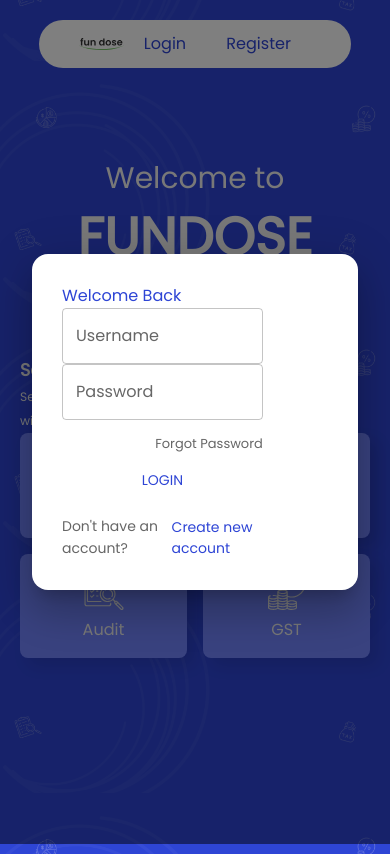
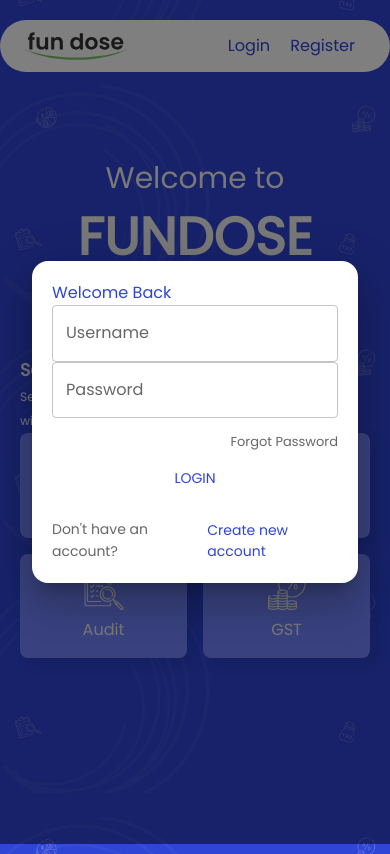
Before and after one commit to AzadAnsari35/fundose-fe, a Next.js app: page / in a window 390 px wide. Both pictures are taken after a click on the element "Login". Built offline with nearby package versions, Linux system fonts and the light colour scheme; no server answers.

Commit message:
responsive

```diff
--- a/components/FailureModal.js
+++ b/components/FailureModal.js
@@ -10,6 +10,10 @@
 import { makeStyles } from "@mui/styles";
 import { resetGame } from "@/actions/quiz.act";
 import { useDispatch } from "react-redux";
+import { createTheme } from "@mui/material/styles";
+
+const defaultTheme = createTheme();
+const onMobile = defaultTheme.breakpoints.only("xs");
 
 export default function FailureModal({ currentScore, handleSound }) {
   const classes = useStyles();
@@ -82,6 +86,9 @@
     flexDirection: "column",
     alignItems: "center",
     padding: "60px 140px 28px",
+    [onMobile]: {
+      padding: "40px 30px 40px",
+    },
   },
 
   scores: {
--- a/components/Header.js
+++ b/components/Header.js
@@ -9,6 +9,10 @@
 import { useDispatch, useSelector } from "react-redux";
 import { logout } from "@/actions/auth.act";
 import Link from "next/link";
+import { createTheme } from "@mui/material/styles";
+
+const defaultTheme = createTheme();
+const onMobile = defaultTheme.breakpoints.only("xs");
 
 export default function Header({ handleSound }) {
   const router = useRouter();
@@ -36,13 +40,14 @@
 
   return (
     <Box component="header" className={classes.header}>
-      <Image
-        src={LogoIcon}
-        alt="Picture of the author"
-        width={160}
-        height={42}
-        onClick={() => router.push("/")}
-      />
+      <div className={classes.imageContainer}>
+        <Image
+          src={LogoIcon}
+          alt="Picture of the author"
+          onClick={() => router.push("/")}
+        />
+      </div>
+
       <Box display="flex" alignItems="center" className={classes.navlink}>
         {isLoggedIn ? (
           <>
@@ -107,12 +112,26 @@
     left: "50%",
     transform: "translate(-50%, 0)",
     borderRadius: 50,
+    [onMobile]: {
+      width: "100%",
+      padding: "12px 25px",
+    },
   },
 
   navlink: {
     "& div": {
       padding: "0px 20px",
       cursor: "pointer",
+      [onMobile]: {
+        padding: "0px 10px",
+      },
+    },
+  },
+  imageContainer: {
+    height: "100%",
+    [onMobile]: {
+      width: "30%",
+      height: 28,
     },
   },
 });
--- a/components/Instruction.js
+++ b/components/Instruction.js
@@ -10,6 +10,9 @@
 import { useRouter } from "next/router";
 import { showModal } from "@/actions/common.act";
 import { motion } from "framer-motion";
+import { createTheme } from "@mui/material/styles";
+
+const defaultTheme = createTheme();
 
 const dropIn = {
   hidden: {
@@ -31,6 +34,8 @@
     opacity: 0,
   },
 };
+
+const onMobile = defaultTheme.breakpoints.only("xs");
 
 export default function Instruction({
   topic,
@@ -106,6 +111,9 @@
 const useStyles = makeStyles({
   instructionModal: {
     padding: "60px 100px 40px",
+    [onMobile]: {
+      padding: "40px 30px 40px",
+    },
   },
   instructions: { lineHeight: "30px" },
 });
--- a/components/LoginForm.js
+++ b/components/LoginForm.js
@@ -83,7 +83,7 @@
     loginFormModal: {
       width: 580,
       [onMobile]: {
-        width: "80%",
+        width: "100%",
       },
     },
 
@@ -92,7 +92,7 @@
       flexDirection: "column",
       padding: "80px 60px",
       [onMobile]: {
-        padding: 30,
+        padding: 20,
       },
     },
     heading: {
--- a/components/SignUpForm.js
+++ b/components/SignUpForm.js
@@ -241,7 +241,7 @@
     signupFormModal: {
       width: 580,
       [onMobile]: {
-        width: "80%",
+        width: "100%",
       },
     },
     heading: {
@@ -268,7 +268,7 @@
       flexDirection: "column",
       padding: "60px 60px",
       [onMobile]: {
-        padding: 30,
+        padding: 20,
       },
     },
 
```
